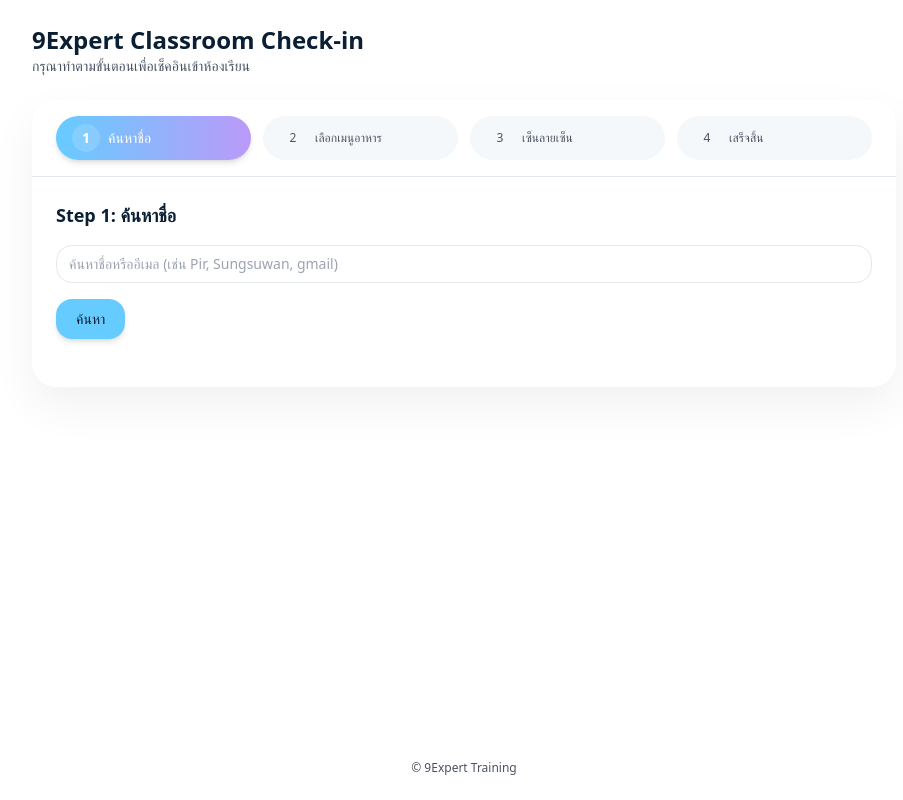
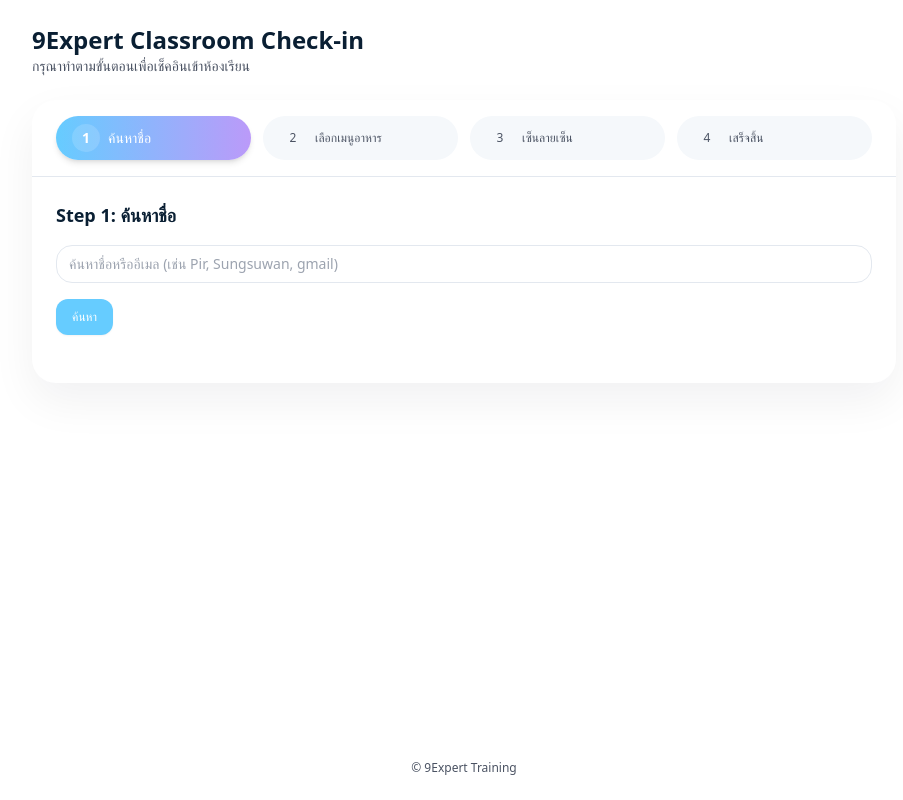
Before and after one commit to 9expert-devsec/classroom-app, a Next.js app: page /classroom/checkin in a window 1280 px wide. Shown: the whole page, without its empty margins (176-1079 px from the left). Built offline with nearby package versions, Linux system fonts and the light colour scheme.

Commit message:
update button

```diff
--- a/src/components/ui/PrimaryButton.jsx
+++ b/src/components/ui/PrimaryButton.jsx
@@ -3,7 +3,7 @@
     <button
       {...props}
       className={
-        "inline-flex items-center justify-center rounded-2xl bg-brand-primary px-5 py-2.5 text-sm font-medium text-[#0A1F33] shadow-md transition hover:bg-brand-primaryDark hover:text-white " +
+        " inline-flex items-center justify-center gap-2 h-9 px-4 rounded-xl bg-brand-primary text-xs font-medium text-white shadow-sm transition hover:bg-brand-primaryDark hover:shadow-md focus-visible:outline-none focus-visible:ring-2  focus-visible:ring-brand-primary/70 disabled:opacity-60 disabled:cursor-not-allowed" +
         className
       }
     >
--- /dev/null
+++ b/src/components/ui/SecondaryButton.jsx
@@ -0,0 +1,13 @@
+export default function SecondaryButton({ children, className = "", ...props }) {
+  return (
+    <button
+      {...props}
+      className={
+        "inline-flex items-center justify-center gap-2 h-9 px-4 rounded-xl border border-admin-border bg-white text-xs text-admin-text shadow-sm transition hover:bg-admin-surfaceMuted focus-visible:outline-none focus-visible:ring-2 focus-visible:ring-admin-border/80" +
+        className
+      }
+    >
+      {children}
+    </button>
+  );
+}
```
